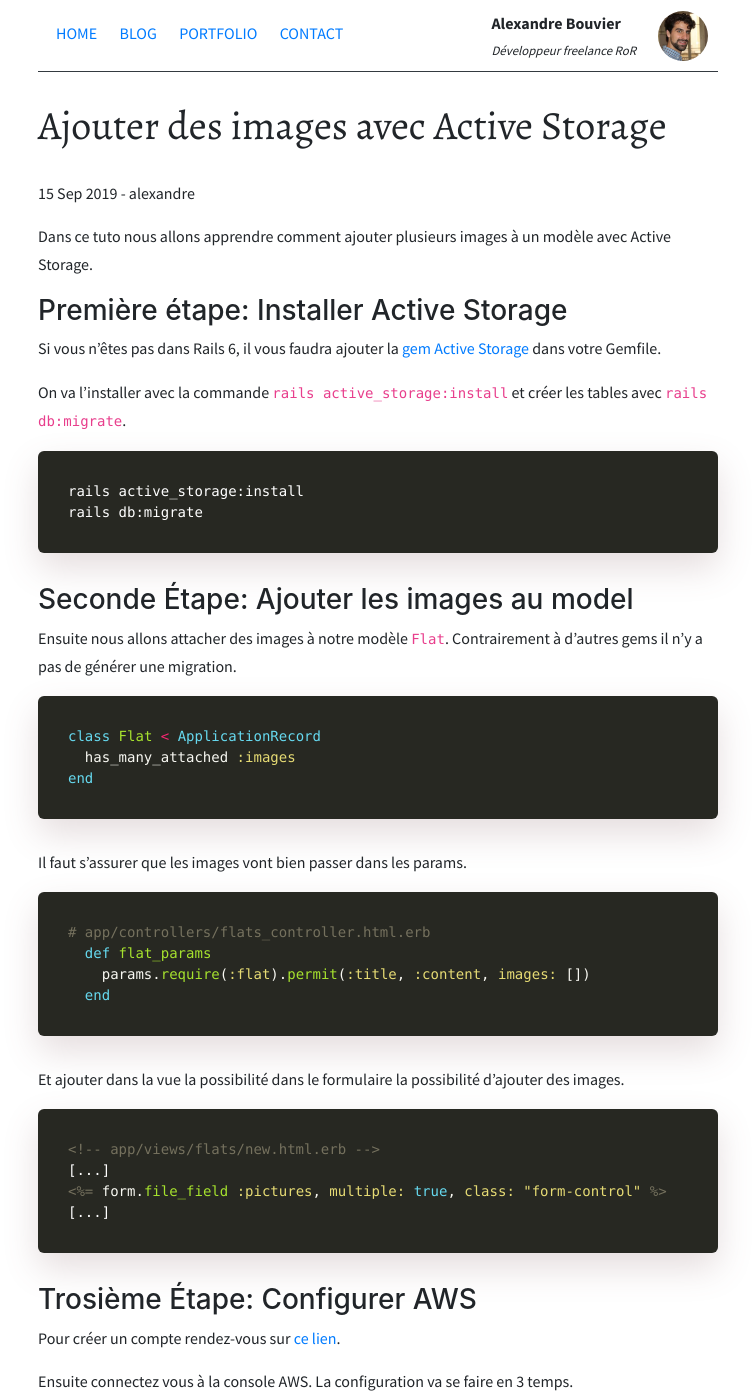
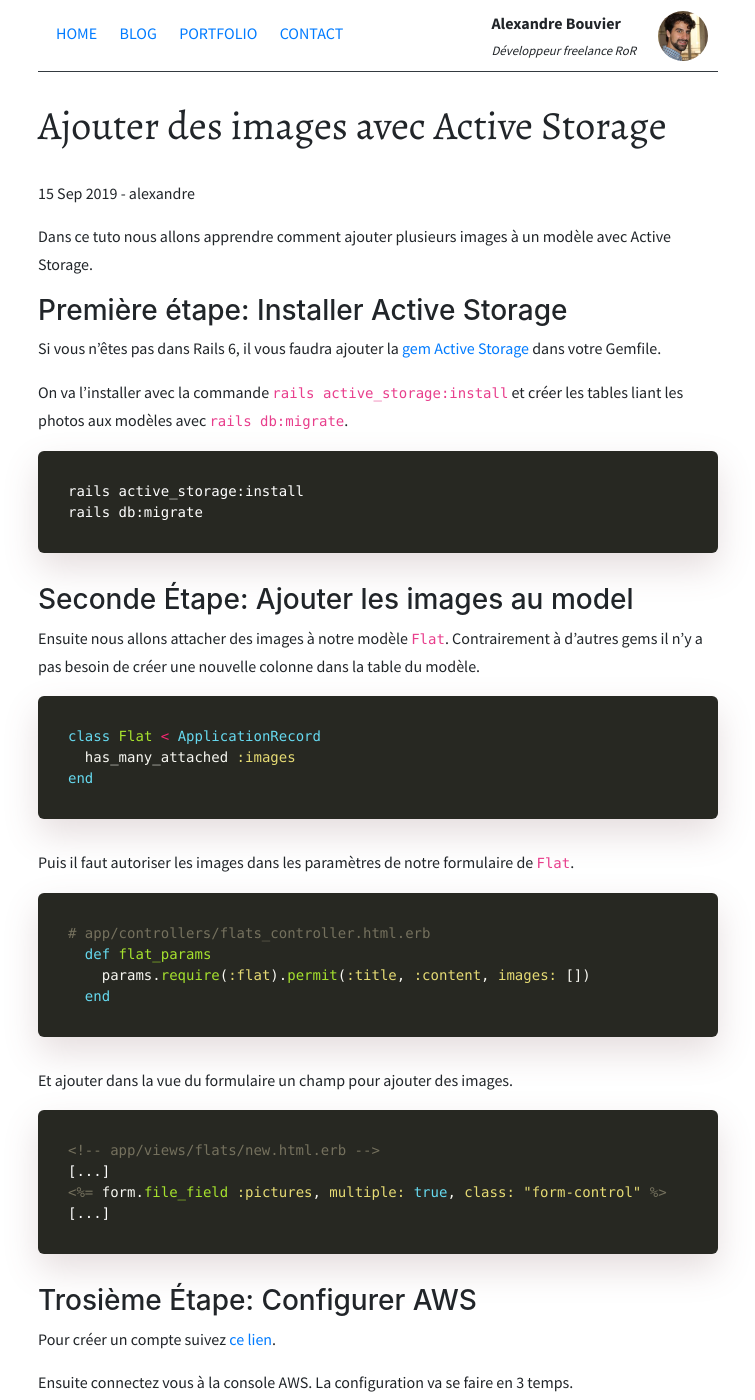
Before and after one commit to alexandrebk/alexandrebk.github.io, a Jekyll site: the page built from _posts/2019-09-15-active-storage.md, in a window 1280 px wide and 1400 px high. Shown: the whole window, without its empty margins (262-1017 px from the left). Built offline with Jekyll 4.4.1, drawn with Linux system fonts in a browser that asks for light colours; nearby versions of some CDN libraries; some of the changed text lies outside the part shown.

Commit message:
Relecture Active Storage

````diff
--- a/_posts/2019-09-15-active-storage.md
+++ b/_posts/2019-09-15-active-storage.md
@@ -10,7 +10,7 @@ Dans ce tuto nous allons apprendre comment ajouter plusieurs images à un modèl
 
 Si vous n'êtes pas dans Rails 6, il vous faudra ajouter la [gem Active Storage](https://github.com/rails/activestorage/tree/archive) dans votre Gemfile.
 
-On va l'installer avec la commande `rails active_storage:install` et créer les tables avec `rails db:migrate`.
+On va l'installer avec la commande `rails active_storage:install` et créer les tables liant les photos aux modèles avec `rails db:migrate`.
 
 ```sh
 rails active_storage:install
@@ -19,14 +19,15 @@ rails db:migrate
 
 ### Seconde Étape: Ajouter les images au model
 
-Ensuite nous allons attacher des images à notre modèle `Flat`. Contrairement à d'autres gems il n'y a pas de générer une migration.
+Ensuite nous allons attacher des images à notre modèle `Flat`. Contrairement à d'autres gems il n'y a pas besoin de créer une nouvelle colonne dans la table du modèle.
 
 ```ruby
 class Flat < ApplicationRecord
   has_many_attached :images
 end
 ```
-Il faut s'assurer que les images vont bien passer dans les params.
+
+Puis il faut autoriser les images dans les paramètres de notre formulaire de `Flat`.
 
 ```ruby
 # app/controllers/flats_controller.html.erb
@@ -35,7 +36,7 @@ Il faut s'assurer que les images vont bien passer dans les params.
   end
 ```
 
-Et ajouter dans la vue la possibilité dans le formulaire la possibilité d'ajouter des images.
+Et ajouter dans la vue du formulaire un champ pour ajouter des images.
 
 ```erb
 <!-- app/views/flats/new.html.erb -->
@@ -46,7 +47,7 @@ Et ajouter dans la vue la possibilité dans le formulaire la possibilité d'ajou
 
 ### Trosième Étape: Configurer AWS
 
-Pour créer un compte rendez-vous sur [ce lien](https://aws.amazon.com/).
+Pour créer un compte suivez [ce lien](https://aws.amazon.com/).
 
 Ensuite connectez vous à la console AWS. La configuration va se faire en 3 temps.
 
@@ -57,7 +58,7 @@ Ensuite connectez vous à la console AWS. La configuration va se faire en 3 temp
 
 #### Créer son bucket
 
-Vous cliquer sur `Services` et vous recherchez `S3`. Ensuite vous cliquez sur `Créer un compartiment`. Dans le nom du compartiment vous mettez le nom de votre app. Et pour la région, il faut choisir l'Irlande si vous êtes chez Heroku (afin que les 2 serveurs soit le plus proche possible).
+Vous devez cliquer sur `Services` puis recherchez `S3`. Ensuite vous cliquez sur `Créer un compartiment`. Dans le nom du compartiment vous mettez le nom de votre app. Et pour la région, il faut choisir l'Irlande si vous êtes chez Heroku (afin que les 2 serveurs soit le plus proche possible).
 
 ![](/images/posts/active-storage/02.png)
 
@@ -65,7 +66,7 @@ Vous cliquer sur `Services` et vous recherchez `S3`. Ensuite vous cliquez sur `C
 
 Vous faites une nouvelle recherche dans `Services` et vous recherchez `IAM`. Nous allons maintenant créer une stratégie.
 
-Pour les actions manuelles, il faut cocher `Toutes les actions S3` et sélectionnez toutes les ressources. Pour le nom il faut être le plus clair possible en explicitant le nom du bucket et quels sont les droit (ici full access, l'utilisateur peut lire et écrire). Et pour le type d'accès ca sera `programatique` c'est à dire que c'est un programme et non un humain qui va y accéder. Il n'y aura pas de mot de passe mais un token.
+Pour les actions manuelles, il faut cocher `Toutes les actions S3` et sélectionnez toutes les ressources. Pour le nom il faut être le plus clair possible en explicitant le nom du bucket et quels sont les droit (ici full access, l'utilisateur peut lire et écrire). Et pour le type d'accès ca sera `programatique` c'est à dire que c'est un programme qui va y accéder et non un humain. Il n'y aura pas de mot de passe mais un token.
 
 ![](/images/posts/active-storage/10.png)
 ![](/images/posts/active-storage/12.png)
````
